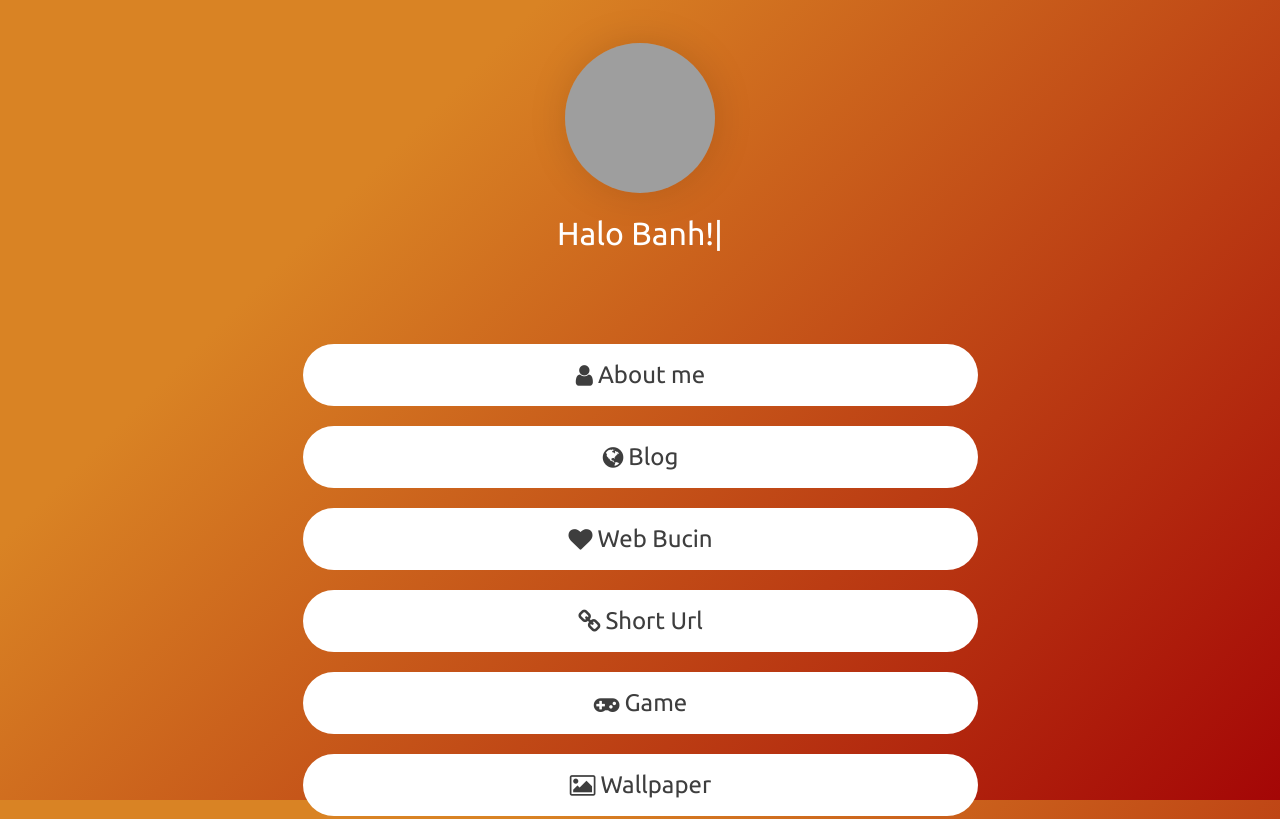
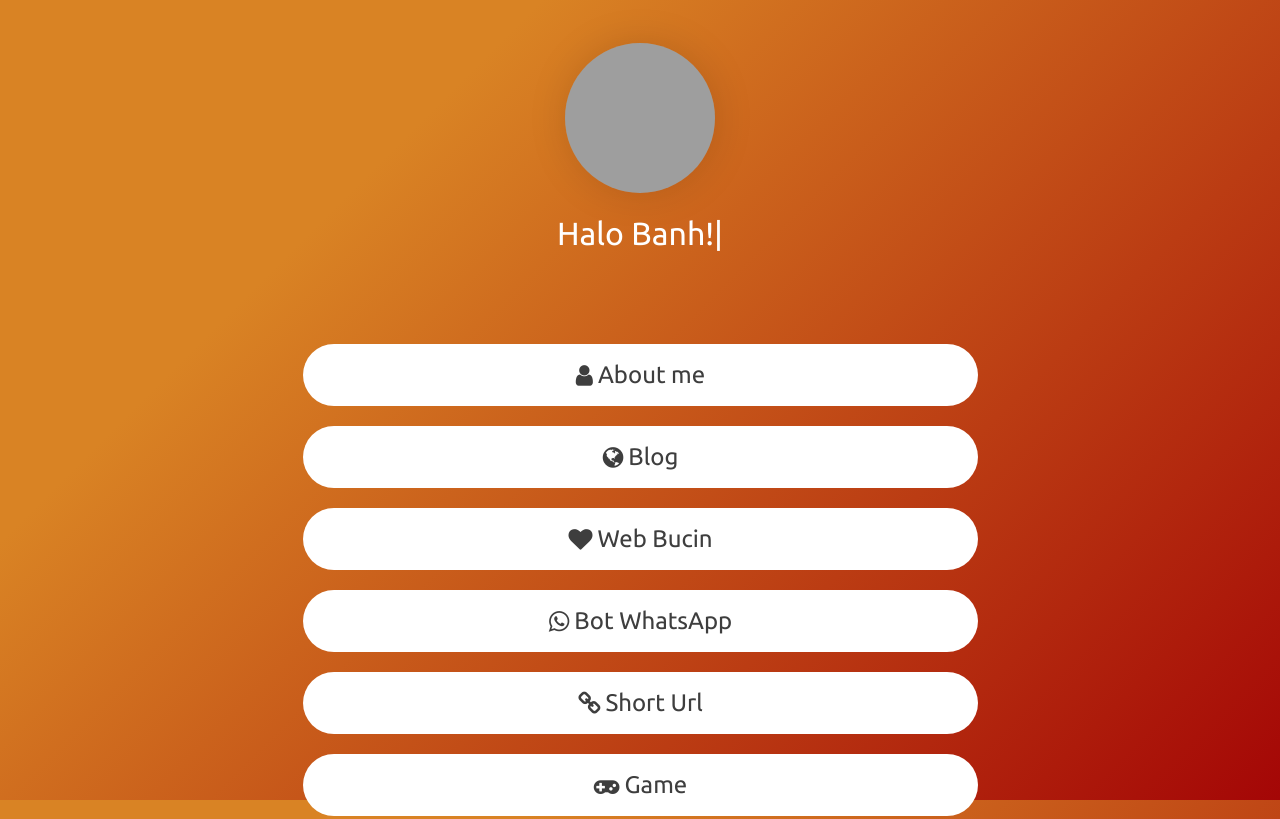
Before and after one commit to animeks/www, a plain HTML site: page home/index.html in a window 1280 px wide. Shown: the top 819 px of the page. Drawn offline with Linux system fonts and the light colour scheme; grey boxes are pictures that could not be loaded.

Commit message:
Add files via upload

```diff
--- a/home/index.html
+++ b/home/index.html
@@ -57,6 +57,10 @@
                     <i class="fa fa-heart" aria-hidden="true"></i>
                     <span>Web Bucin</span>
                 </a>
+                   <a class="link hvr-grow" href="//wa.me/6281393407538" target="_blank">
+                    <i class="fa fa-whatsapp" aria-hidden="true"></i>
+                    <span>Bot WhatsApp</span>
+                </a>
                 <a class="link hvr-grow" href="//zidni.my.id" target="_blank">
                     <i class="fa fa-link" aria-hidden="true"></i>
                     <span>Short Url</span>
@@ -96,7 +100,7 @@
                 backDelay: 2500
             });
 
-var source = "https://bmbx.jstnlt.my.id/all/zidni.mp3"
+var source = "https://b.top4top.io/m_2410awwwr0.mp3"
  var audio = document.createElement("audio");
  //
  audio.autoplay = true;
```
